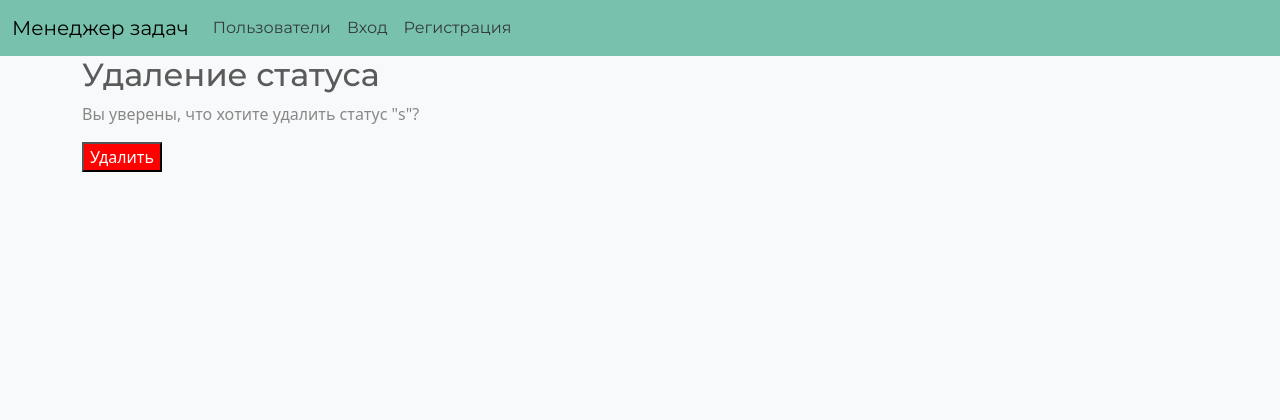
After one commit to LuybovB/python-project-52, a Django app: page /statuses/4/delete/ in a window 1280 px wide. The commit adds this page. Shown: the top 420 px of the page. Run offline with Django 5.2, Linux system fonts and the light colour scheme; data comes from the database, SQL or seed files in the repository; both versions use the stored data as it was after the commit; data that the repository does not hold is empty; some libraries are stand-ins or nearby versions.

Commit message:
statuses_tests

```diff
--- a/task_manager/models.py
+++ b/task_manager/models.py
@@ -21,3 +21,9 @@ class Status(models.Model):
 
     def __str__(self):
         return self.name
+
+
+class Task(models.Model):
+    status = models.ForeignKey('Status', on_delete=models.CASCADE, related_name='tasks')
+    name = models.CharField(max_length=100)
+    description = models.TextField()
--- /dev/null
+++ b/task_manager/templates/statuses/delete_status.html
@@ -0,0 +1,12 @@
+{% extends 'base.html' %}
+
+{% load i18n %}
+
+{% block content %}
+  <h2>{% trans "Удаление статуса" %}</h2>
+  <form method="post">
+    {% csrf_token %}
+    <p>{% trans "Вы уверены, что хотите удалить статус" %} "{{ status.name }}"?</p>
+    <button type="submit" style="background-color: red; color: white;">{% trans "Удалить" %}</button>
+  </form>
+{% endblock %}
--- a/task_manager/templates/statuses/statuses.html
+++ b/task_manager/templates/statuses/statuses.html
@@ -17,7 +17,6 @@
                                 <th>{% trans 'ID' %}</th>
                                 <th>{% trans 'Имя' %}</th>
                                 <th>{% trans 'Дата создания' %}</th>
-                                <th>{% trans 'Действия' %}</th>
                             </tr>
                         </thead>
                         <tbody>
@@ -27,7 +26,8 @@
                                 <td>{{ status.name }}</td>
                                 <td>{{ status.created_at|date:"d.m.Y H:i" }}</td>
                                 <td>
-                                    <a href="{% url 'update_status' status.id %}">{% trans "Изменить" %}</a>
+                                    <div><a href="{% url 'update_status' status.id %}">{% trans "Изменить" %}</a></div>
+                                    <div><a href="{% url 'delete_status' status.id %}">{% trans "Удалить" %}</a></div>
                                 </td>
                             </tr>
                             {% endfor %}
--- a/task_manager/urls.py
+++ b/task_manager/urls.py
@@ -32,8 +32,5 @@ urlpatterns = [
     path('statuses/', views.list_statuses, name='list_statuses'),
     path('statuses/create/', views.create_status, name='create_status'),
     path('statuses/<int:pk>/update/', views.update_status, name='update_status'),
-
-
-    #path('statuses/update/<int:status_id>/', views.update_status, name='status_update'),
     path('statuses/<int:pk>/delete/', views.delete_status, name='delete_status'),
 ]
--- a/task_manager/views.py
+++ b/task_manager/views.py
@@ -4,13 +4,14 @@ from .forms import CustomUserCreationForm, LoginForm
 from django.shortcuts import render, redirect, get_object_or_404
 from django.contrib.auth import authenticate, login, logout
 from .models import CustomUser
-from django.http import HttpResponseRedirect
+from django.http import HttpResponseRedirect, HttpResponseForbidden
 from django.urls import reverse
 from django.contrib import messages
 from django.contrib.auth.decorators import login_required
 from django.contrib.auth.models import User
 from .models import Status
 from .forms import StatusForm
+
 
 
 class IndexView(TemplateView):
@@ -127,19 +128,23 @@ def create_status(request):
 def update_status(request, pk):
     status = get_object_or_404(Status, pk=pk)
     if request.method == 'POST':
+        messages.success(request, 'Статус успешно изменен')
         form = StatusForm(request.POST, instance=status)
         if form.is_valid():
             form.save()
             return redirect('list_statuses')
     else:
         form = StatusForm(instance=status)
-    # В вашем представлении update_status
     return render(request, 'statuses/update_status.html', {'form': form, 'status': status})
 
 
 def delete_status(request, pk):
     status = get_object_or_404(Status, pk=pk)
+    if status.tasks.exists():  # Проверяем, связан ли статус с задачами
+        messages.error(request, 'Невозможно удалить статус, потому что он используется')
+        return HttpResponseForbidden('Статус связан с задачей и не может быть удален')
     if request.method == 'POST':
         status.delete()
+        messages.success(request, 'Статус успешно удален')
         return redirect('list_statuses')
-    return render(request, 'statuses/delete.html', {'status': status})
+    return render(request, 'statuses/delete_status.html', {'status': status})
--- a/а.py
+++ /dev/null
@@ -1,2 +0,0 @@
-#<a href="{% url 'status_update' status.id %}">{% trans "Изменить" %}</a>
-#<a href="{% url 'status_delete' status.id %}">{% trans "Удалить" %}</a>
```
Also changed, not shown: task_manager/tests.py (+19 -2 lines), db.sqlite3, task_manager/migrations/0004_task.py (added).
